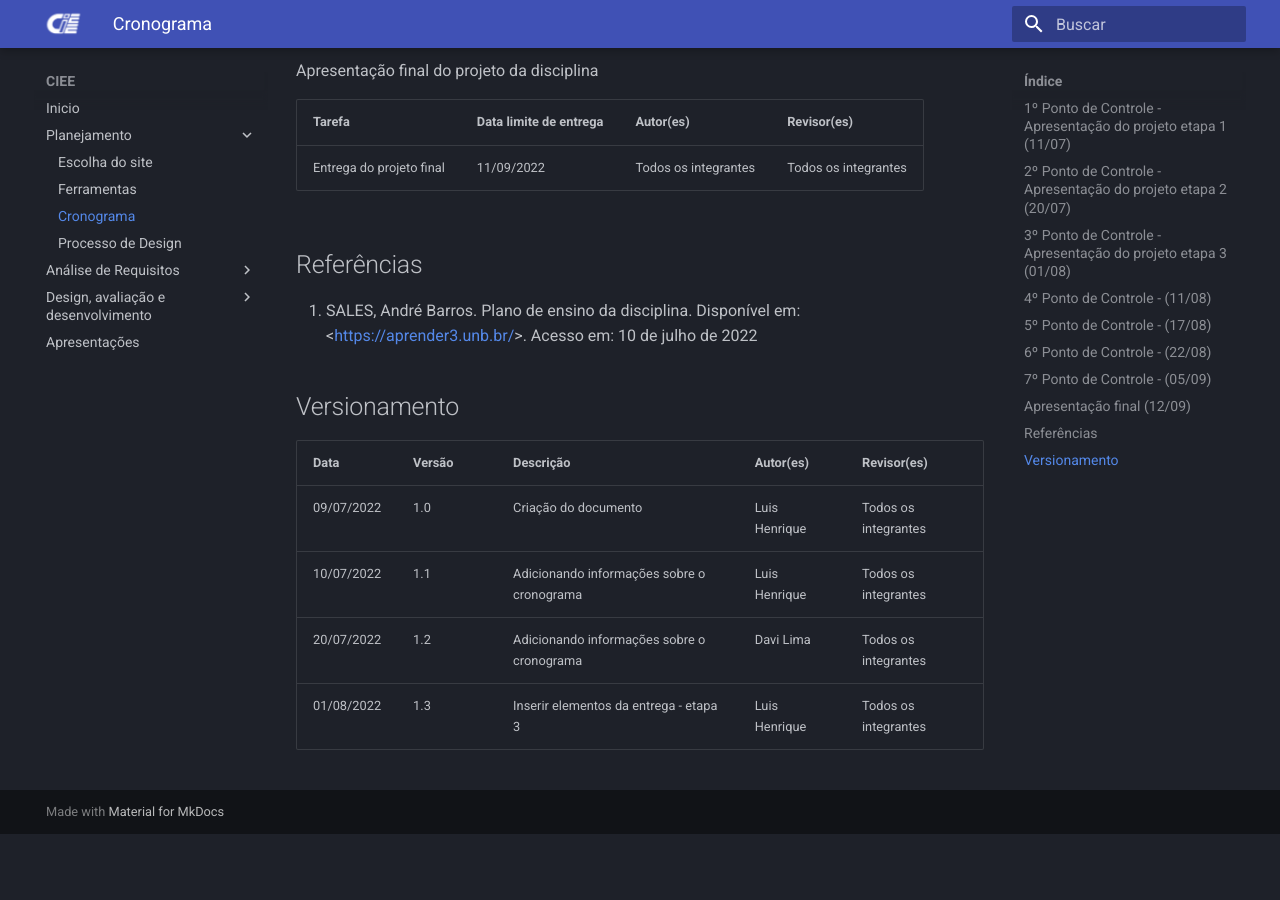
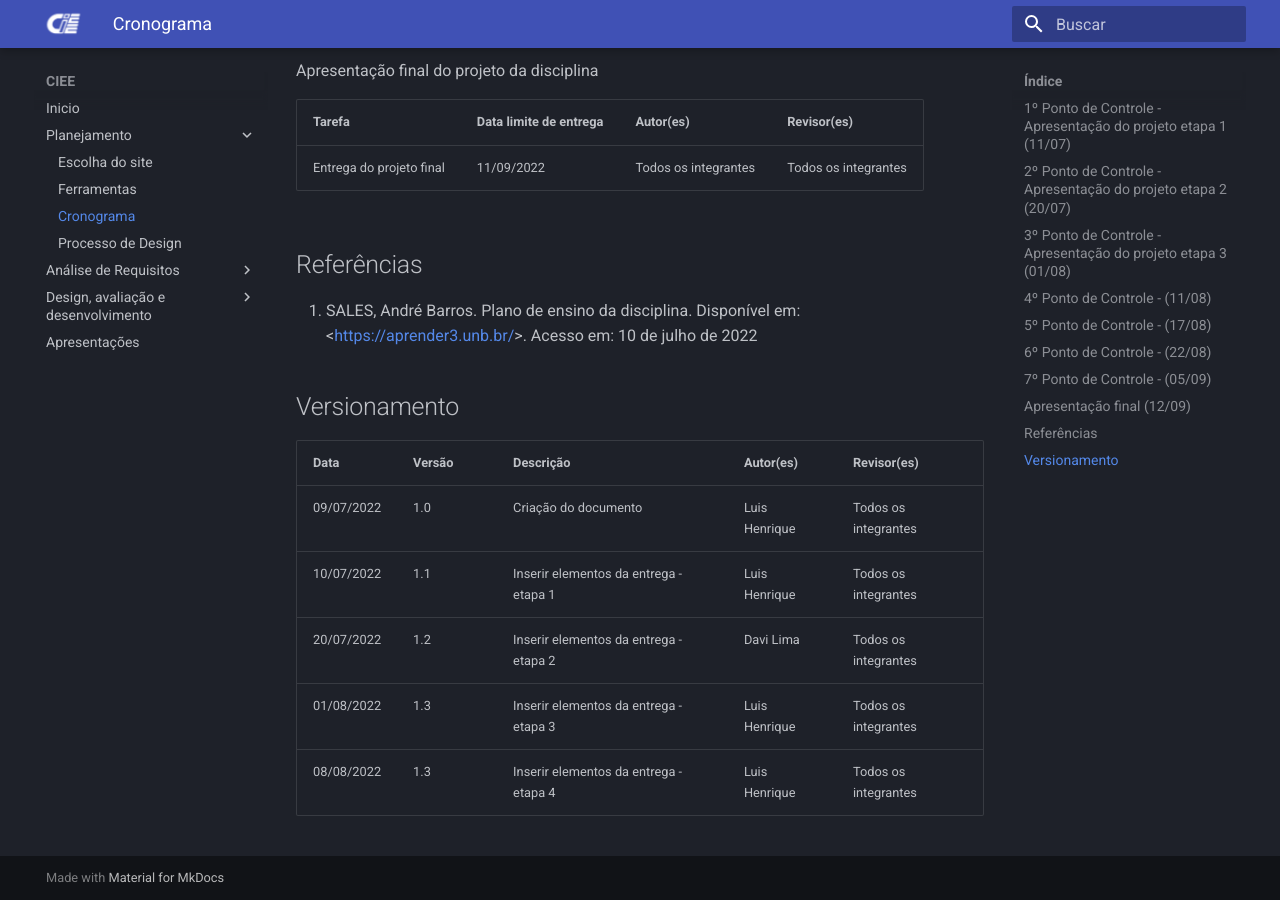
Before and after one commit to JoaoGElvas/2022.1-CIEE, an MkDocs documentation site: the page built from docs/planejamento/cronograma.md, in a window 1280 px wide and 900 px high, scrolled down 4053 px. Built offline with MkDocs 1.6.1 and Material for MkDocs 9.7.7, drawn with Linux system fonts in a browser that asks for light colours; before the commit the page ends 4887 px from its top, so only the background shows below that.

Commit message:
entrega 4 cronograma

```diff
--- a/docs/planejamento/cronograma.md
+++ b/docs/planejamento/cronograma.md
@@ -106,6 +106,7 @@ Apresentação final do projeto da disciplina
 | Data       | Versão | Descrição                                  | Autor(es)      | Revisor(es)  |
 | ---------- | ------ | ------------------------------------------ | -------------- | ------------ |
 | 09/07/2022 | 1.0    | Criação do documento                       | Luis Henrique  | Todos os integrantes |
-| 10/07/2022 | 1.1    | Adicionando informações sobre o cronograma | Luis Henrique  | Todos os integrantes |
-| 20/07/2022 | 1.2    | Adicionando informações sobre o cronograma | Davi Lima      | Todos os integrantes |
+| 10/07/2022 | 1.1    | Inserir elementos da entrega - etapa 1 | Luis Henrique  | Todos os integrantes |
+| 20/07/2022 | 1.2    | Inserir elementos da entrega - etapa 2 | Davi Lima      | Todos os integrantes |
 | 01/08/2022 | 1.3    | Inserir elementos da entrega - etapa 3 | Luis Henrique    | Todos os integrantes |
+| 08/08/2022 | 1.3    | Inserir elementos da entrega - etapa 4 | Luis Henrique    | Todos os integrantes |
```
